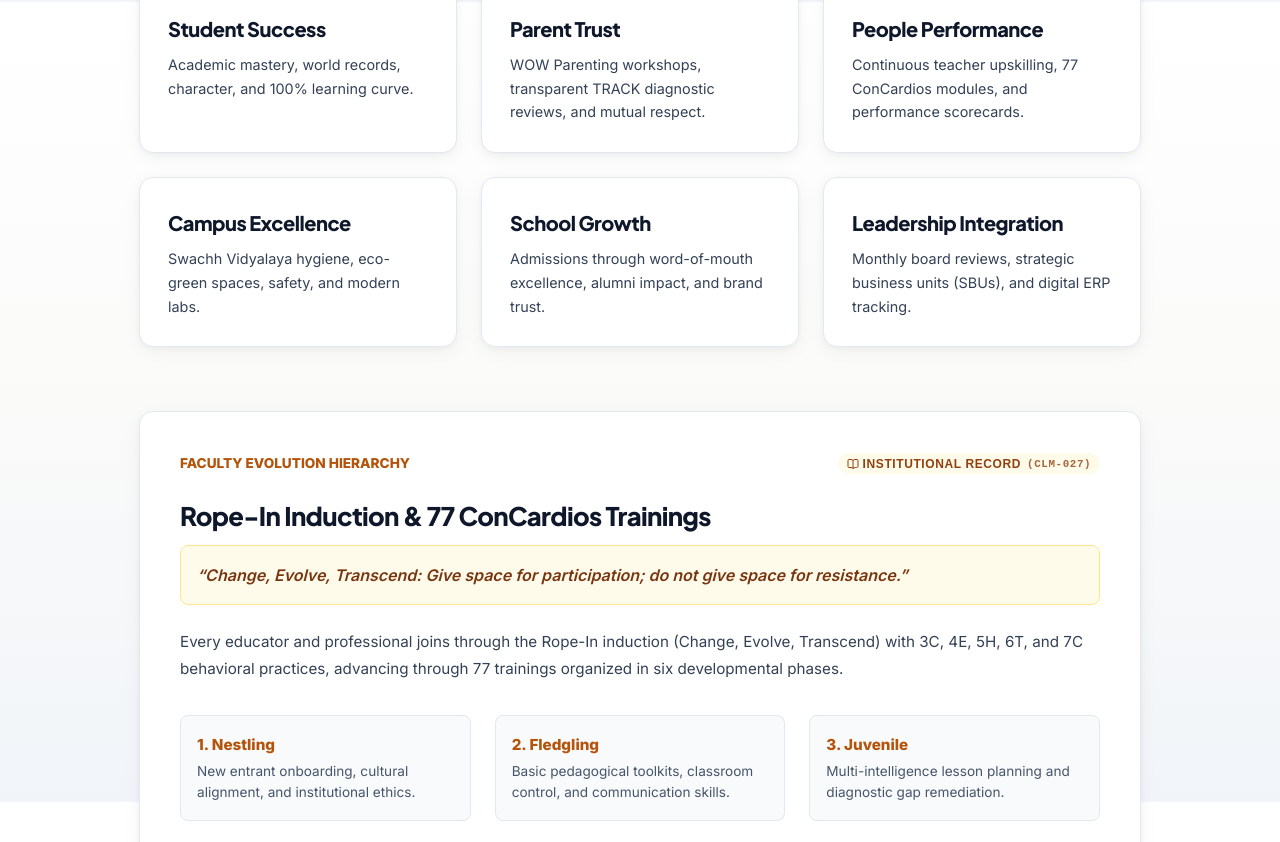
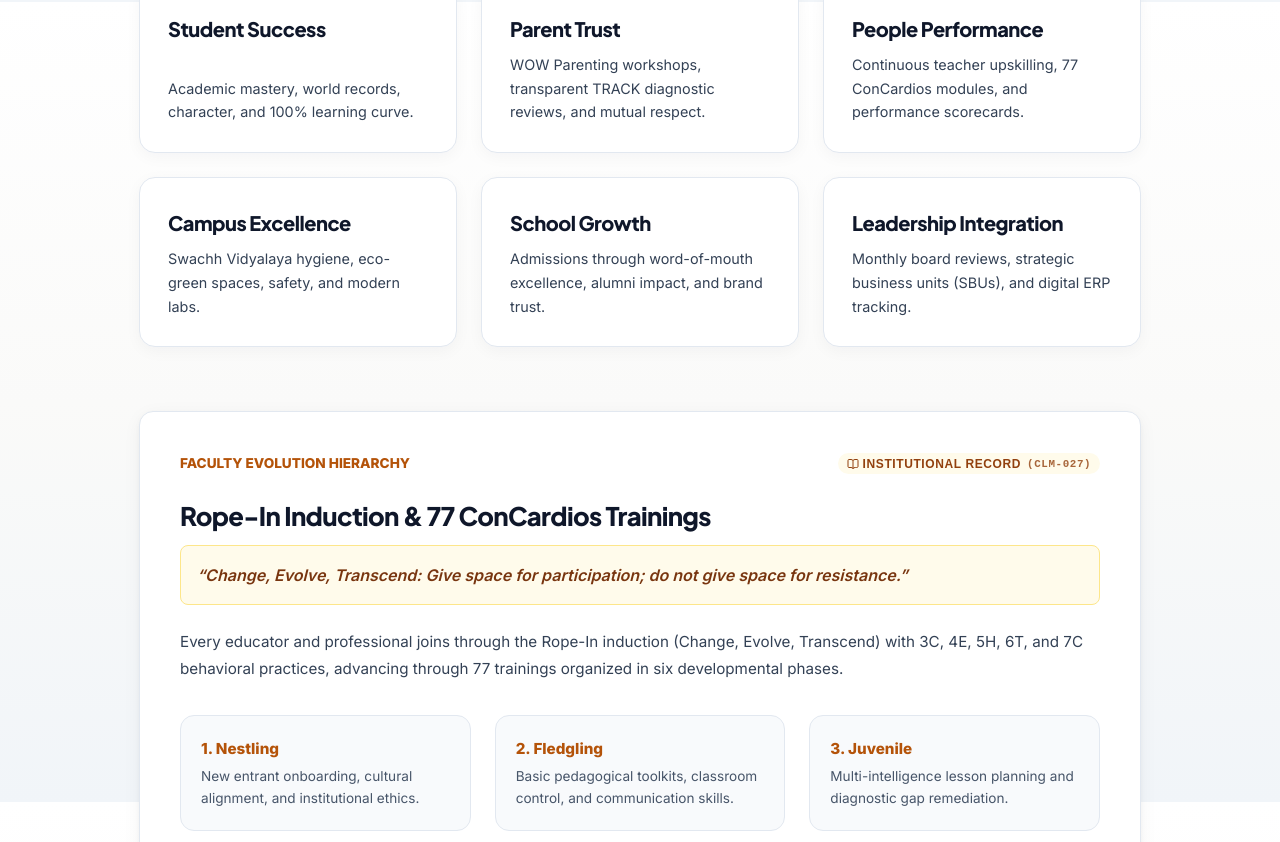
Before and after one commit to 5starambassador/arawindhan, a Next.js app: page /en/governance in a window 1280 px wide. Shown: the part 1598-2440 px from the top of the page. Built offline with nearby package versions, Linux system fonts and the light colour scheme.

Commit message:
fix(governance): enforce height 100% and bottom-aligned baselines on engines and training phase cards

```diff
--- a/src/app/[lang]/governance/page.tsx
+++ b/src/app/[lang]/governance/page.tsx
@@ -112,11 +112,23 @@ export default async function GovernancePage({
 
           <div className="grid-3">
             {governanceData.sixEngines.map((engine, idx) => (
-              <div key={idx} className="card-premium">
+              <div
+                key={idx}
+                className="card-premium"
+                style={{
+                  display: 'flex',
+                  flexDirection: 'column',
+                  height: '100%',
+                  borderRadius: '16px',
+                  padding: '1.75rem',
+                  border: '1px solid #E2E8F0',
+                  boxShadow: '0 4px 16px rgba(15, 23, 42, 0.04)',
+                }}
+              >
                 <h4 className="font-serif heading-gold" style={{ fontSize: '1.25rem', marginBottom: '0.5rem', fontWeight: 800 }}>
                   {engine.title[lang]}
                 </h4>
-                <p style={{ color: 'var(--text-secondary)', fontSize: '0.9rem', lineHeight: 1.65 }}>
+                <p style={{ color: 'var(--text-secondary)', fontSize: '0.9rem', lineHeight: 1.65, margin: 0, marginTop: 'auto' }}>
                   {engine.desc[lang]}
                 </p>
               </div>
@@ -157,11 +169,22 @@ export default async function GovernancePage({
 
           <div className="grid-3">
             {governanceData.concardiosHierarchy.phases.map((ph, i) => (
-              <div key={i} style={{ background: 'var(--bg-subtle)', padding: '1rem', borderRadius: 'var(--radius-sm)', border: '1px solid var(--border-light)' }}>
-                <div style={{ color: 'var(--gold-glow)', fontWeight: 800, fontSize: '0.95rem', marginBottom: '0.25rem' }}>
+              <div
+                key={i}
+                style={{
+                  background: 'var(--bg-subtle)',
+                  padding: '1.25rem',
+                  borderRadius: '14px',
+                  border: '1px solid var(--border-light)',
+                  display: 'flex',
+                  flexDirection: 'column',
+                  height: '100%',
+                }}
+              >
+                <div style={{ color: 'var(--gold-glow)', fontWeight: 800, fontSize: '0.95rem', marginBottom: '0.35rem' }}>
                   {i + 1}. {lang === 'ta' ? ph.tamilName : ph.name}
                 </div>
-                <p style={{ color: 'var(--text-muted)', fontSize: '0.85rem', lineHeight: 1.6 }}>
+                <p style={{ color: 'var(--text-muted)', fontSize: '0.85rem', lineHeight: 1.6, margin: 0, marginTop: 'auto' }}>
                   {ph.desc[lang]}
                 </p>
               </div>
```
